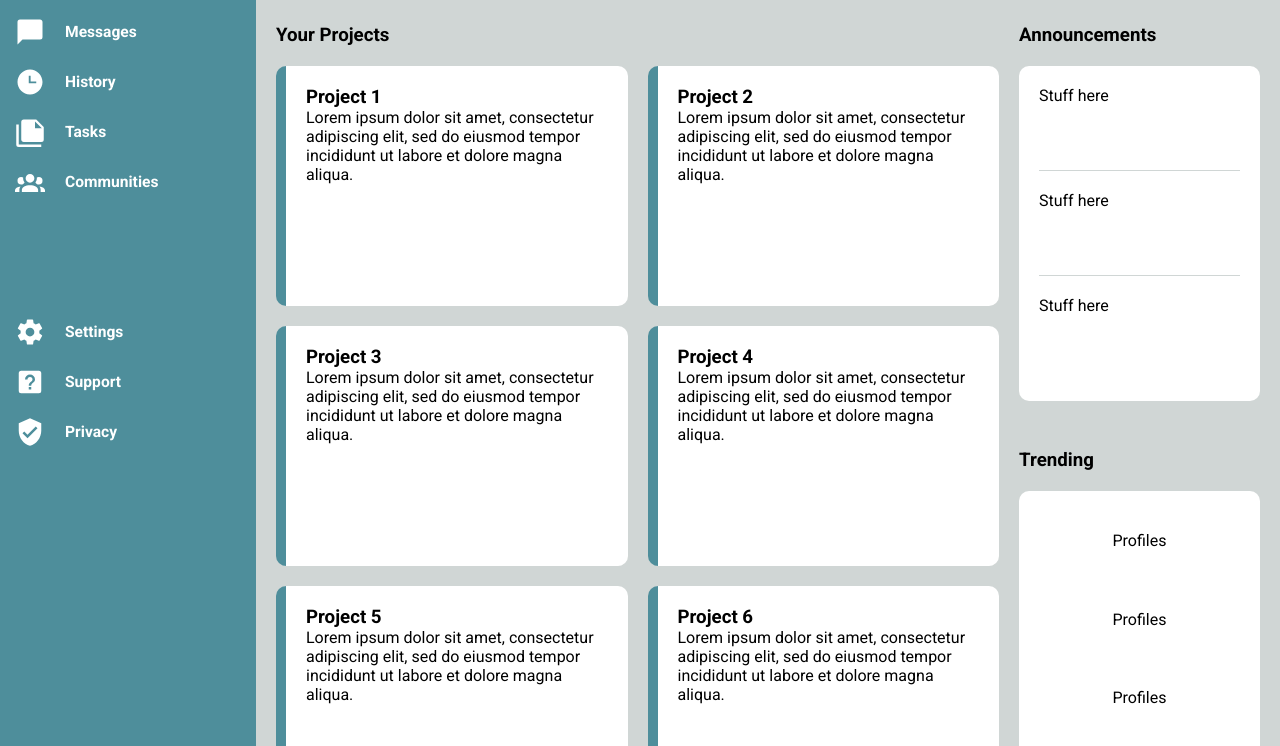
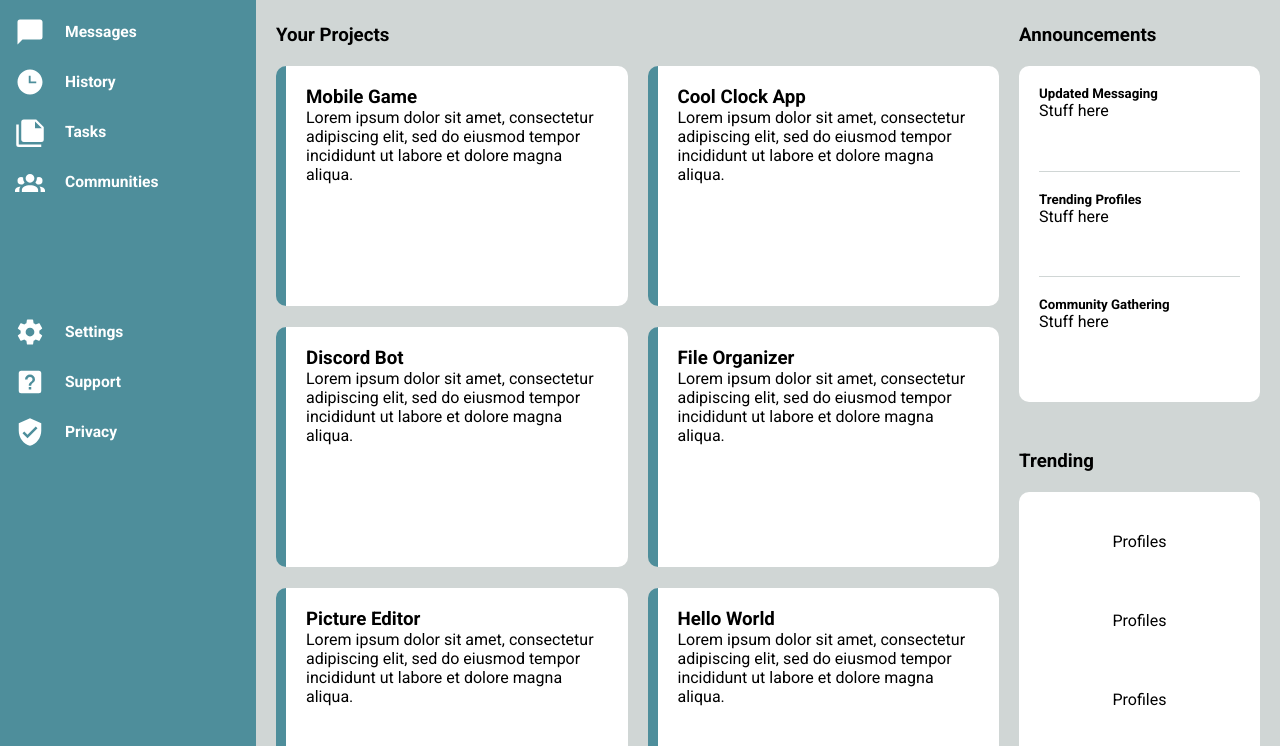
Before and after one commit to T-W-Smith/odin-admin_dashboard, a plain HTML site: page index.html in a window 1280 px wide. Shown: the part 198-944 px from the top of the page. Drawn offline with Linux system fonts and the light colour scheme.

Commit message:
Update accouncement styling

```diff
--- a/index.html
+++ b/index.html
@@ -84,37 +84,37 @@
                 <div id="projects">
                     <h3>Your Projects</h3>
                     <div>
-                        <h3>Project 1</h3>
+                        <h3>Mobile Game</h3>
                         <p>
                             Lorem ipsum dolor sit amet, consectetur adipiscing elit, sed do eiusmod tempor incididunt ut labore et dolore magna aliqua.
                         </p>
                     </div>
                     <div>
-                        <h3>Project 2</h3>
+                        <h3>Cool Clock App</h3>
                         <p>
                             Lorem ipsum dolor sit amet, consectetur adipiscing elit, sed do eiusmod tempor incididunt ut labore et dolore magna aliqua.
                         </p>
                     </div>
                     <div>
-                        <h3>Project 3</h3>
+                        <h3>Discord Bot</h3>
                         <p>
                             Lorem ipsum dolor sit amet, consectetur adipiscing elit, sed do eiusmod tempor incididunt ut labore et dolore magna aliqua.
                         </p>
                     </div>
                     <div>
-                        <h3>Project 4</h3>
+                        <h3>File Organizer</h3>
                         <p>
                             Lorem ipsum dolor sit amet, consectetur adipiscing elit, sed do eiusmod tempor incididunt ut labore et dolore magna aliqua.
                         </p>
                     </div>
                     <div>
-                        <h3>Project 5</h3>
+                        <h3>Picture Editor</h3>
                         <p>
                             Lorem ipsum dolor sit amet, consectetur adipiscing elit, sed do eiusmod tempor incididunt ut labore et dolore magna aliqua.
                         </p>
                     </div>
                     <div>
-                        <h3>Project 6</h3>
+                        <h3>Hello World</h3>
                         <p>
                             Lorem ipsum dolor sit amet, consectetur adipiscing elit, sed do eiusmod tempor incididunt ut labore et dolore magna aliqua.
                         </p>
@@ -123,16 +123,33 @@
                 <div id="social">
                     <h3>Announcements</h3>
                     <div id="announce">
+                        <div>
+                            <h5>Updated Messaging</h5>
                             <p>Stuff here</p>
+                        </div>
+                        <div>
+                            <h5>Trending Profiles</h5>
                             <p>Stuff here</p>
+                        </div>
+                        <div>
+                            <h5>Community Gathering</h5>
                             <p>Stuff here</p>
+                        </div>
                     </div>
                     <h3>Trending</h3>
                     <div id="trend">
+                        <div>
                             <p>Profiles</p>
+                        </div>
+                        <div>
                             <p>Profiles</p>
+                        </div>
+                        <div>
                             <p>Profiles</p>
+                        </div>
+                        <div>
                             <p>Profiles</p>
+                        </div>
                     </div>
                 </div>
             </main>
--- a/style.css
+++ b/style.css
@@ -239,7 +239,12 @@ button:hover {
     gap: 20px;
 }
 
-.main #social #announce p:nth-child(-n + 2) {
+.main #social #announce div {
+    padding: 0;
+    border-radius: 0;
+}
+
+.main #social #announce div:nth-child(-n + 2) {
     border-bottom: 1px solid #d0d6d5;
 }
 
```
Lines whose indentation alone changed are shown as unchanged.
